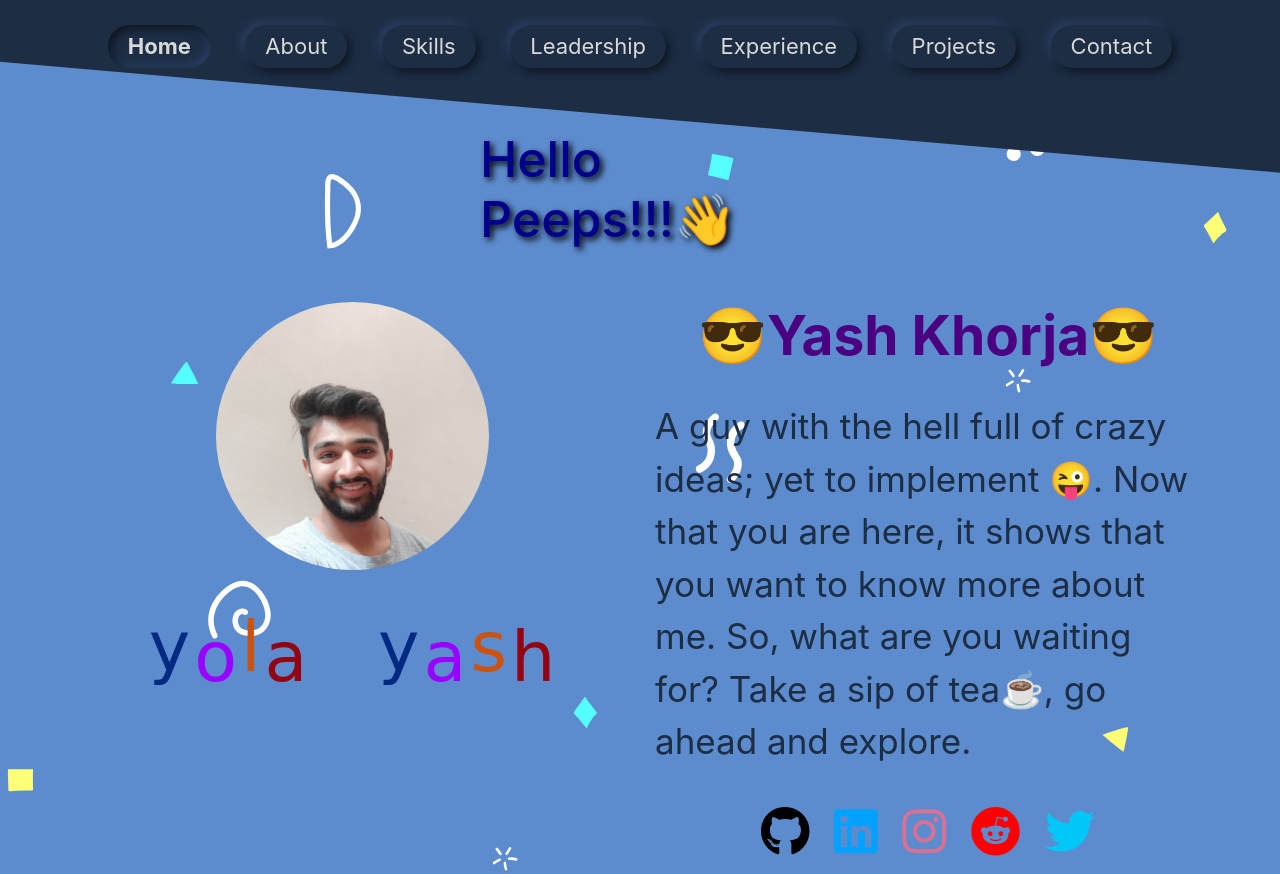
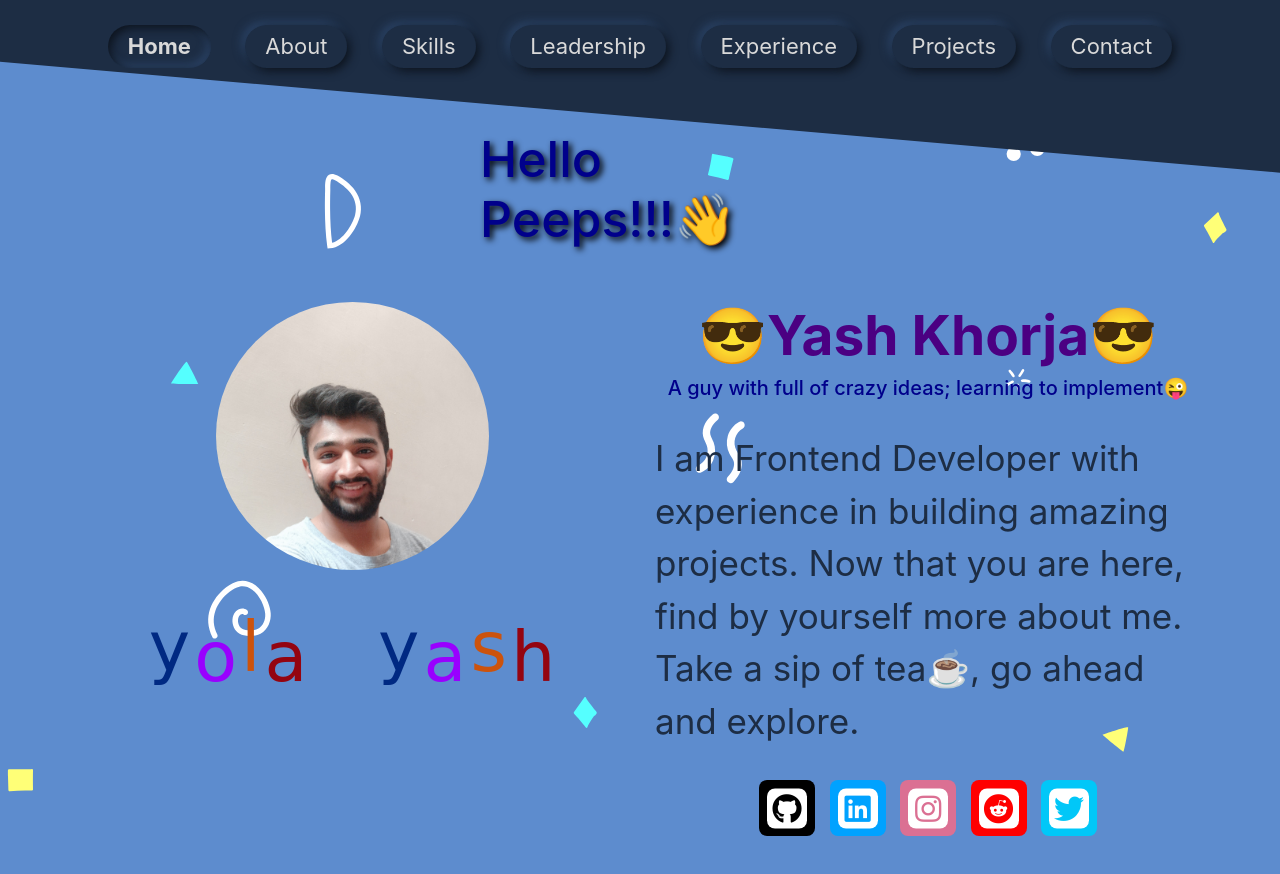
Before and after one commit to Yola21/Portfolio-Website, a plain HTML site: page index.html in a window 1280 px wide. After the commit the page ends 846 px from the top, so only its background shows below. Drawn offline with nearby package versions, Linux system fonts and the light colour scheme; a web font is replaced by a local one.

Commit message:
improved index file

```diff
--- a/css/home.css
+++ b/css/home.css
@@ -31,14 +31,48 @@ i{
 }
 
 .child2 li{
-    margin: 2px;
+    width: 3.5rem;
+    height: 3.5rem;
+    margin: 5px;
     transition: 0.3s;
-    padding: 8px;
+    background-color: #fff;
+    border-radius: 8px;
 }
 
-.icons:hover{
-    transform: scale(1.1);
-    opacity: 0.7;
+.icon{
+    width: 2.5rem;
+    height: 2.5rem;
+    display: flex;
+    align-items: center;
+    justify-content: center;
+    background-color: #fff;
+    border-radius: 8px;
+    transform: translate(-12px, 3.5px);
+}
+
+#icon-1{
+    background-color: #000;
+}
+
+#icon-2{
+    background-color: rgb(0, 162, 255);
+}
+
+#icon-3{
+    background-color: palevioletred;
+}
+
+#icon-4{
+    background-color: red;
+}
+
+#icon-5{
+    background-color: rgb(1, 199, 248);
+}
+
+.fab{
+    font-size: 30px;
+    transform: translateY(2px);
 }
 
 .text{
@@ -53,6 +87,10 @@ i{
     font-size: 55px;
     color: indigo;
     font-weight: bold;
+}
+
+.submaintext h5{
+    color: darkblue;
 }
 
 .subname{
--- a/css/index.css
+++ b/css/index.css
@@ -56,12 +56,6 @@ li{
 
 .current{
     font-weight: bold;
-}
-
-@import url('https://fonts.googleapis.com/css2?family=Bangers&display=swap');
-
-.navbarli{
-    /* font-family: 'Bangers', cursive; */
 }
 
 .navbarli > li{
--- a/index.html
+++ b/index.html
@@ -57,38 +57,46 @@
             <div class="maintext box">
                 <div class="submaintext" style="justify-content: center;">
                     <h1 class="name"><span>&#128526;</span>Yash Khorja<span>&#128526;</span></h1>
-                    <span class="emoji style" role="img" aria-label="style"></span>
+                    <h5>A guy with full of crazy ideas; learning to implement&#128540</h5>
                     <br>
-                    <p class="para">A guy with the hell full of crazy ideas; yet to implement
-                        <span>&#128540</span>. Now that you are here, it shows that you want to know more about me. So,
-                        what are you waiting for? Take a sip of tea☕, go ahead and explore. </p>
+                    <p class="para"> I am Frontend Developer with experience in building amazing projects. Now that you are here, find by yourself more about me. Take a sip of tea☕, go ahead and explore. </p>
                     <span class="emoji tea" role="img" aria-label="tea"></span>
                     <div class="social child2">
                         <ul>
-                            <li class="icons">
+                            <li id="icon-1">
+                                <div class="icon">
                                     <a href="https://github.com/Yola21" class="icon-link" style="color: black;">
                                         <i class="fab fa-github"></i>
                                     </a>
+                                </div>
                             </li>
-                            <li class="icons">
+                            <li id="icon-2">
+                                <div class="icon">
                                     <a href="https://www.linkedin.com/in/yash-khorja-682a98179/" class="icon-link" style="color: rgb(0, 162, 255);">
                                         <i class="fab fa-linkedin"></i>
                                     </a>
+                                </div>
                             </li>
-                            <li class="icons">
+                            <li id="icon-3">
+                                <div class="icon">
                                     <a href="https://www.instagram.com/yola_yash/" class="icon-link" style="color: palevioletred;">
                                       <i class="fab fa-instagram"></i>
                                     </a>
+                                </div>
                             </li>
-                            <li class="icons">
+                            <li id="icon-4">
+                                <div class="icon">
                                     <a href="https://www.reddit.com/user/Yola_21" class="icon-link" style="color: red;">
                                       <i class="fab fa-reddit"></i>
                                     </a>
+                                </div>
                             </li>
-                            <li class="icons">
+                            <li id="icon-5">
+                                <div class="icon">
                                     <a href="https://twitter.com/YKhorja" class="icon-link" style="color: rgb(1, 199, 248);">
                                       <i class="fab fa-twitter"></i>
                                     </a>
+                                </div>
                             </li>
                         </ul>
                     </div>
```
Lines whose indentation alone changed are shown as unchanged.
